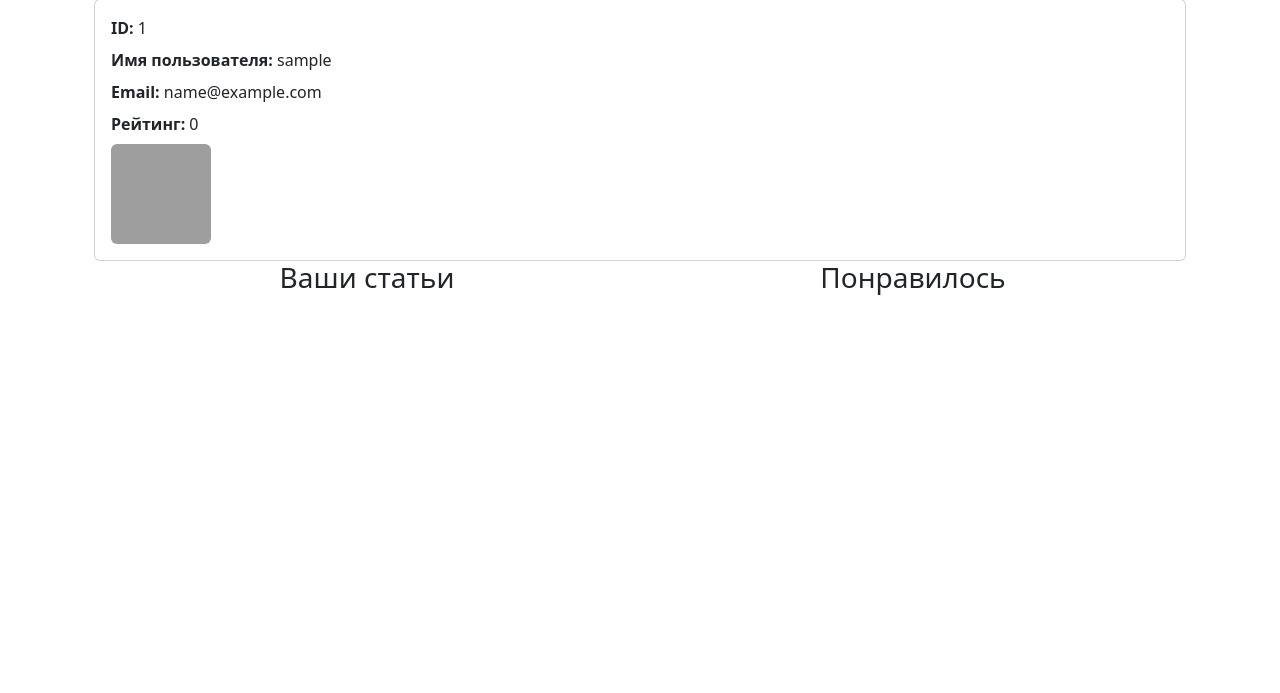
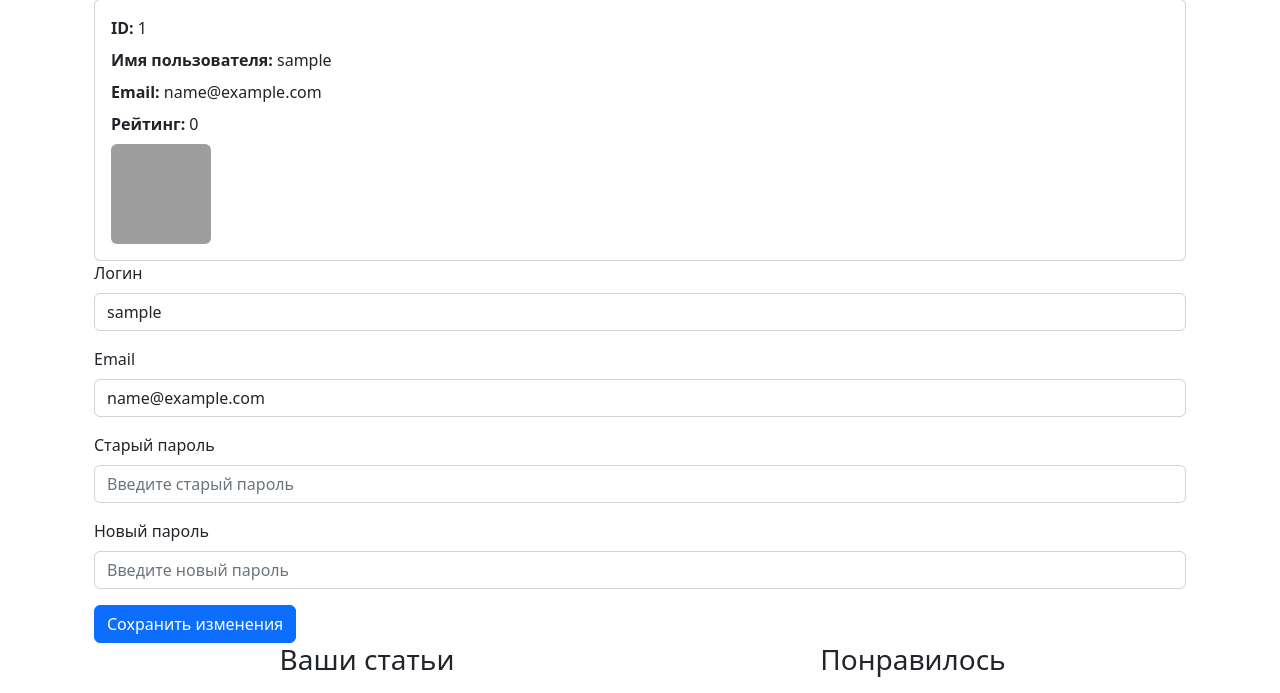
Before and after one commit to mishakov1c/gaming_web, a Flask app: a page that uses webapp/templates/menu.html in a window 1280 px wide. Shown: the part 153-846 px from the top of the page. Before the commit the page ends 448 px from the top, so only its background shows below. Run offline with Flask 3, Linux system fonts and the light colour scheme; the visitor is signed in with stand-in values (Sample User, id 1); data comes from the database, SQL or seed files in the repository; data that the repository does not hold is empty; some libraries are stand-ins or nearby versions; grey boxes are pictures that could not be loaded.

Commit message:
fixed profile page and add changes for bio

```diff
--- a/webapp/templates/articles/index.html
+++ b/webapp/templates/articles/index.html
@@ -10,7 +10,7 @@
                     <h3>{{ news.title }}</h3>
                 </a>
 
-                <span style="font-weight:500;"><a href="{{ url_for('user.another_profile', username=news.author.username) }}">{{ news.author.username }}</a> | {{ news.written.strftime('%d.%m.%Y') }} | Комментарии: {{ news.comments_count() }}</span>
+                <span style="font-weight:500;"><a href="{{ url_for('user.profile', username=news.author.username) }}">{{ news.author.username }}</a> | {{ news.written.strftime('%d.%m.%Y') }} | Комментарии: {{ news.comments_count() }}</span>
 
                 {% if current_user.is_admin or (current_user.is_authenticated and current_user.id == news.author_id) %}
                     <a href="{{ url_for('article.edit_post', id=news['id']) }}">
--- a/webapp/templates/articles/post.html
+++ b/webapp/templates/articles/post.html
@@ -2,7 +2,7 @@
 
 {% block content %}
 <h1>{% block title %} {{ post['title'] }} {% endblock %}</h1>
-<h6>{{ post.author.username }}
+<h6><a href="{{ url_for('user.profile', username=post.author.username) }}">{{ post.author.username }}</a>
     {{ post.written.strftime('%d.%m.%Y') }}
     {% if current_user.is_admin or (current_user.is_authenticated and current_user.id == post.author_id) %}
         <a href="{{ url_for('article.edit_post', id=post['id']) }}">
@@ -32,7 +32,7 @@
                 <p class="card-text">{{ comment.text }}</p>
                 <p class="card-text">
                     <small>Опубликовано: {{ comment.created.strftime('%d.%m.%Y') }} |
-                        Автор: {{comment.user.username}}</small>
+                        Автор: <a href="{{ url_for('user.profile', username=comment.user.username) }}">{{ comment.user.username }}</a></small>
                 </p>
             </div>
         </div>
--- a/webapp/templates/menu.html
+++ b/webapp/templates/menu.html
@@ -31,7 +31,7 @@
           <ul class="dropdown-menu text-small">
        <!-- <li><a class="dropdown-item" href="#">New project...</a></li>
             <li><a class="dropdown-item" href="#">Settings</a></li> -->
-            <li><a class="dropdown-item" href="profile">Profile</a></li>
+            <li><a class="dropdown-item" href="{{ url_for('user.profile', username=current_user.username) }}">Profile</a></li>
             <li><hr class="dropdown-divider"></li>
             <li><a class="dropdown-item" href="logout">Sign out</a></li>
           </ul>
--- a/webapp/templates/user/profile.html
+++ b/webapp/templates/user/profile.html
@@ -4,6 +4,7 @@
 
 <div class="container">
     <h1 class="mb-4">Профиль пользователя</h1>
+    {% include('messages.html') %}
     <div class="card">
         <div class="card-body">
             <p class="mb-2"><strong>ID:</strong> {{ user.id }}</p>
@@ -13,6 +14,26 @@
             <img class="rounded" src="{{ user.avatar }}" alt="Аватар пользователя" width="100" height="100">
         </div>
     </div>
+    {% if current_user.username == user.username or current_user.is_admin %}
+    <form action="{{ url_for('user.edit_profile') }}" method="post">
+      <div class="mb-3">
+          <label for="username" class="form-label">Логин</label>
+          <input type="text" class="form-control" id="username" name="username" value="{{ user.username }}" required>
+      </div>
+      <div class="mb-3">
+          <label for="email" class="form-label">Email</label>
+          <input type="email" class="form-control" id="email" name="email" value="{{ user.email }}" required>
+      </div>
+      <div class="mb-3">
+          <label for="old_password" class="form-label">Старый пароль</label>
+          <input type="password" class="form-control" id="old_password" name="old_password" placeholder="Введите старый пароль">
+      </div>
+      <div class="mb-3">
+        <label for="password" class="form-label">Новый пароль</label>
+        <input type="password" class="form-control" id="password" name="password" placeholder="Введите новый пароль">
+    </div>
+      <button type="submit" class="btn btn-primary">Сохранить изменения</button>
+  </form>
     <div class="list-group w-auto">
       <div class="container text-center">
         <div class="row">
@@ -49,6 +70,7 @@
         </div>
       </div>
       </div>
+    {% endif %}
 </div>
 
 {% endblock %}
--- a/webapp/user/views.py
+++ b/webapp/user/views.py
@@ -1,4 +1,4 @@
-from flask import Blueprint, flash, redirect, render_template, url_for
+from flask import Blueprint, flash, redirect, render_template, url_for, request
 from webapp.forms import LoginForm, RegisterForm
 from flask_login import current_user, login_required, login_user, logout_user
 from webapp.user.models import db, User
@@ -91,20 +91,45 @@ def logout():
     logout_user()
     return redirect(url_for('article.index'))
 
-@blueprint.route('/profile')
-@login_required
-def profile():
-    news_list = Articles.query.filter(Articles.author == current_user)
-    favorite_list = Articles.query.join(Like, Like.article_id == Articles.id).filter(Like.user_id == current_user.id).all()
-    return render_template("user/profile.html", user=current_user, news_list=news_list, favorite_list=favorite_list)
 
 @blueprint.route('/user/<string:username>', methods=['GET'])
 @login_required
-def another_profile(username):
+def profile(username):
     user = User.query.filter_by(username=username).first()
     if not user:
         flash("Такого пользователя не существует")
         return redirect(url_for('article.index'))
     news_list = Articles.query.filter(Articles.author == user)
     favorite_list = Articles.query.join(Like, Like.article_id == Articles.id).filter(Like.user_id == user.id).all()
-    return render_template("user/another_user.html", user=user, news_list=news_list, favorite_list=favorite_list)
+    return render_template("user/profile.html", user=user, news_list=news_list, favorite_list=favorite_list)
+
+@blueprint.route('/edit_profile', methods=['GET', 'POST'])
+@login_required
+def edit_profile():
+    if request.method == 'POST':
+        username = request.form['username']
+        email = request.form['email']
+        old_password = request.form['old_password']
+        new_password = request.form['password']
+
+        if User.query.filter(User.username == username, User.id != current_user.id).first():
+            flash('Этот логин уже занят. Пожалуйста, выберите другой.')
+            return redirect(url_for('user.edit_profile'))
+
+        if User.query.filter(User.email == email, User.id != current_user.id).first():
+            flash('Этот email уже занят. Пожалуйста, выберите другой.')
+            return redirect(url_for('user.edit_profile'))
+
+        if old_password and not current_user.check_password(old_password):
+            flash('Неправильный старый пароль. Попробуйте еще раз')
+            return redirect(url_for('user.edit_profile'))
+
+        current_user.username = username
+        current_user.email = email
+        if new_password and new_password != old_password:
+            current_user.set_password(new_password)
+            flash('Профиль успешно обновлен.')
+        elif new_password and new_password == old_password:
+            flash('Пароли одинаковые!')
+        db.session.commit()
+    return redirect(url_for('user.profile', username=current_user.username))
```
Also changed, not shown: webapp/templates/user/another_user.html (deleted, +0 -54 lines).
